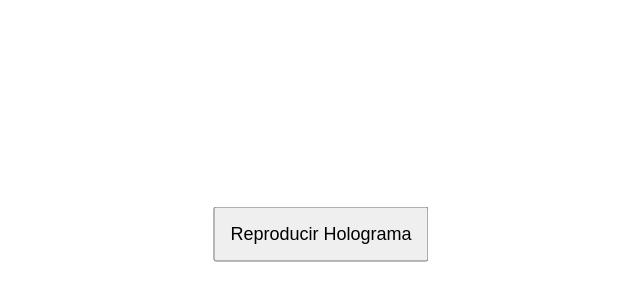
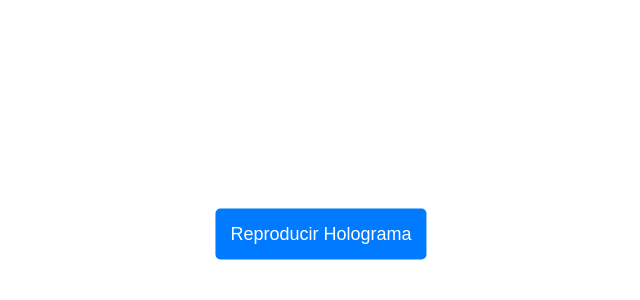
Before and after one commit to Panthor-luxe/holograma-invitacion, a plain HTML site: page index.html in a window 1280 px wide. Shown: the part 166-466 px from the top of the page, without its empty margins (319-959 px from the left). Drawn offline with Linux system fonts and the light colour scheme.

Commit message:
index.html

```diff
--- a/index.html
+++ b/index.html
@@ -6,6 +6,23 @@
     <title>Holograma en AR.js</title>
     <script src="https://aframe.io/releases/1.2.0/aframe.min.js"></script>
     <script src="https://rawgit.com/jeromeetienne/AR.js/1.7.2/aframe/build/aframe-ar.min.js"></script>
+    <style>
+        #playButton {
+            position: fixed;
+            top: 50%;
+            left: 50%;
+            transform: translate(-50%, -50%);
+            padding: 15px;
+            font-size: 18px;
+            background-color: #007bff;
+            color: white;
+            border: none;
+            border-radius: 5px;
+            cursor: pointer;
+            z-index: 9999;
+            display: block;
+        }
+    </style>
 </head>
 <body style="margin: 0; overflow: hidden;">
     <a-scene embedded arjs>
@@ -19,13 +36,21 @@
     </a-scene>
 
     <!-- Botón de reproducción para móviles -->
-    <button id="playButton" style="position: absolute; top: 50%; left: 50%; transform: translate(-50%, -50%); padding: 15px; font-size: 18px;">Reproducir Holograma</button>
+    <button id="playButton">Reproducir Holograma</button>
 
     <script>
-        document.getElementById("playButton").addEventListener("click", function() {
+        document.addEventListener("DOMContentLoaded", function() {
+            let playButton = document.getElementById("playButton");
             let video = document.getElementById("holograma");
-            video.play();
-            this.style.display = "none";
+
+            if (playButton && video) {
+                playButton.addEventListener("click", function() {
+                    video.play().catch(e => console.log("Error al reproducir el video: ", e));
+                    playButton.style.display = "none";
+                });
+            } else {
+                console.log("No se encontró el botón o el video en el DOM.");
+            }
         });
     </script>
 </body>
```
